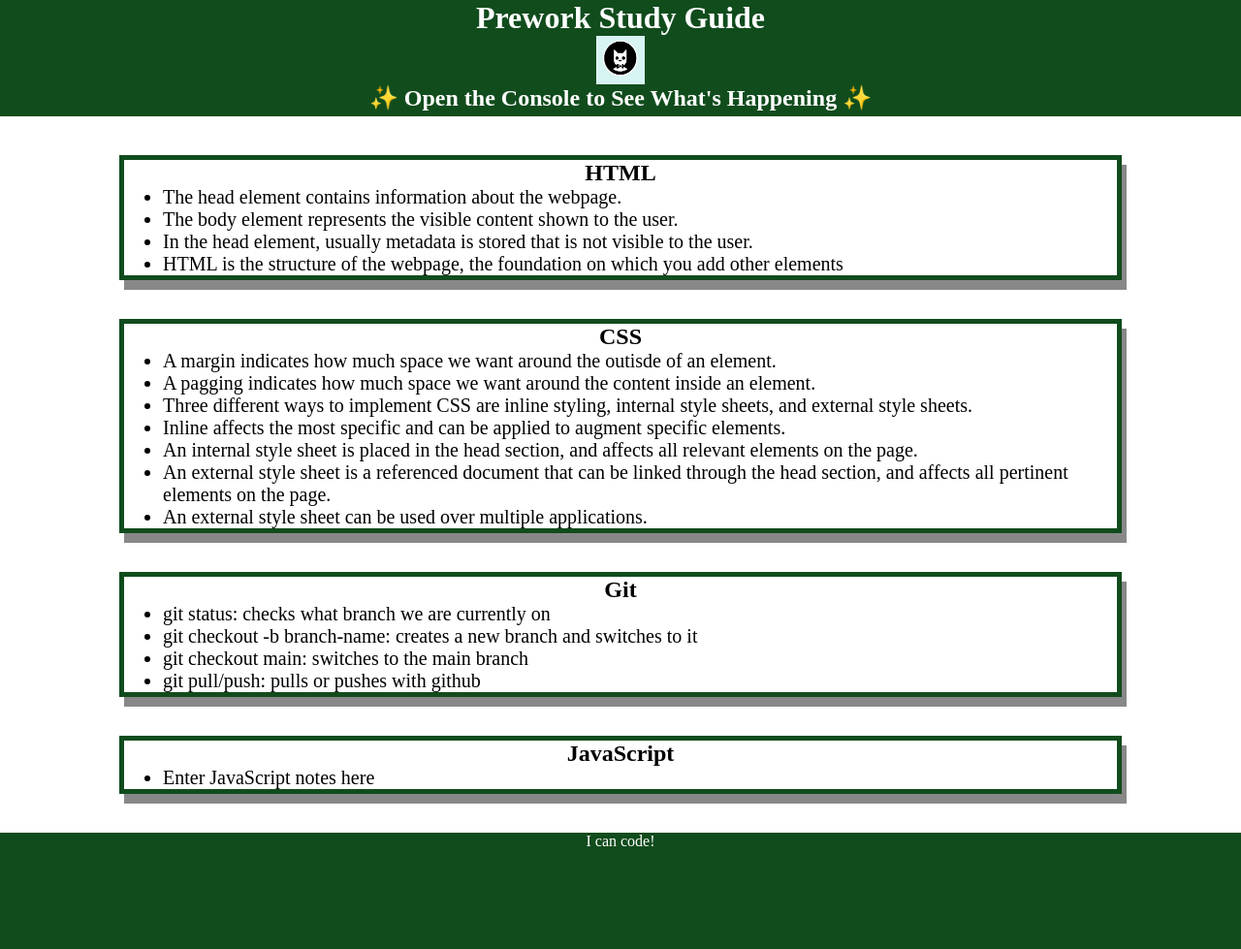
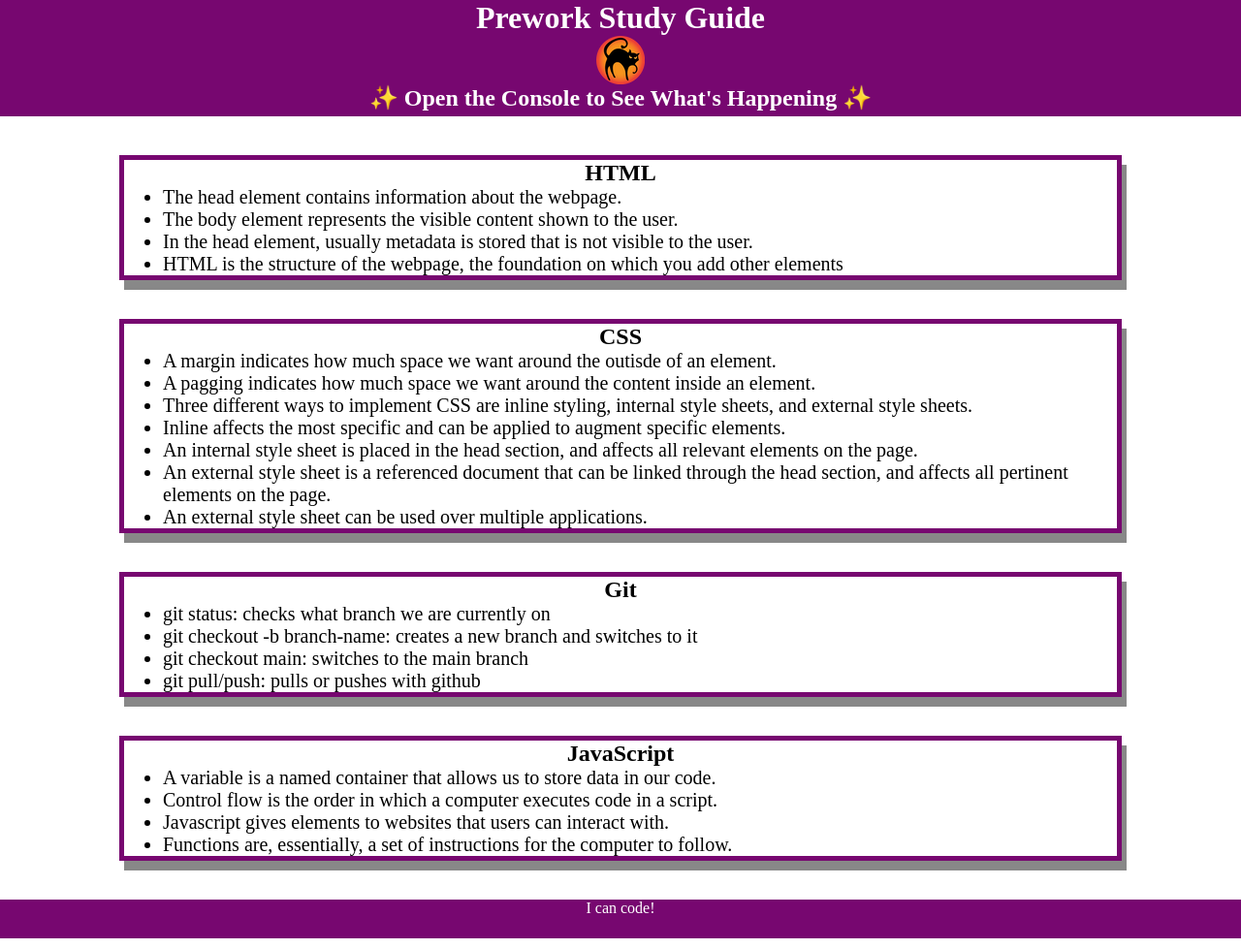
Before and after one commit to pm-912/prework-study-guide, a plain HTML site: page prework-study-guide/index.html in a window 1280 px wide. Shown: the whole page at 97% size. Drawn offline with Linux system fonts and the light colour scheme.

Commit message:
added javascript functions

```diff
--- a/prework-study-guide/assets/script.js
+++ b/prework-study-guide/assets/script.js
@@ -1,19 +1,27 @@
 var topics = ['HTML', 'CSS', 'Git', 'JavaScript'];
+var randomTopic = topics[Math.floor(Math.random() * topics.length)];
 
-/*
-if (topic ==='HTML') {
-    console.log("Let's study HTML!");
-} else if (topic === 'CSS') {
-    console.log("Let's study CSS!");
-} else if (topic ==='Git') {
-    console.log("Let's study Git!");
-} else if (topic ==='JavaScript') {
-    console.log("Let's study JavaScript!");
-} else {
-    console.log('Please try again!');
+function listTopics() {
+    for (var x = 0; x < topics.length; x++) {
+      console.log(topics[x]);
+    }
 }
-*/
 
-for(var x = 0; x < topics.length; x++) {
-    console.log(topics[x]);
+function selectTopic() {
+    if (randomTopic ==='HTML') {
+      console.log("Let's study HTML!");
+    } else if (randomTopic === 'CSS') {
+      console.log("Let's study CSS!");
+    } else if (randomTopic ==='Git') {
+      console.log("Let's study Git!");
+    } else if (randomTopic ==='JavaScript') {
+      console.log("Let's study JavaScript!");
+    } else {
+      console.log('Please try again!');
+    }
 }
+
+console.log('Here are the topics we learned through Prework:');
+listTopics();
+console.log('Which topic should we study first?')
+selectTopic();
--- a/prework-study-guide/assets/style.css
+++ b/prework-study-guide/assets/style.css
@@ -2,11 +2,16 @@
     margin: 0;
     padding: 0;
 }
-header,
+header {
+    width: 100%;
+    height: 120px;
+    background-color: #770770;
+    color: white;
+}
 footer {
     width: 100%;
-    height: 120px;
-    background-color: #114c1d;
+    height: 40px;
+    background-color: #770770;
     color: white;
 }
 h1,
@@ -31,6 +36,6 @@ p {
 .card {
     width: 80%;
     margin: 40px auto;
-    border: 5px solid #114c1d;
+    border: 5px solid #770770;
     box-shadow: 5px 10px #888888;
 }
--- a/prework-study-guide/index.html
+++ b/prework-study-guide/index.html
@@ -10,7 +10,7 @@
   <body>
     <header id="header">
       <h1>Prework Study Guide</h1>
-      <img src="./assets/bowtie-cat.png" alt="Profile image of cat wearing a bow tie." />
+      <img src="./assets/blackcat.png" alt="A spooky black cat." />
       <h2>✨ Open the Console to See What's Happening ✨</h2>
     </header>
     <main>
@@ -50,7 +50,10 @@
       <section class="card" id=""javascript-section">
         <h2>JavaScript</h2>
         <ul>
-          <li>Enter JavaScript notes here</li>
+          <li>A variable is a named container that allows us to store data in our code.</li>
+          <li>Control flow is the order in which a computer executes code in a script.</li>
+          <li>Javascript gives elements to websites that users can interact with.</li>
+          <li>Functions are, essentially, a set of instructions for the computer to follow.</li>
         </ul>
       </section>
     </main>
```
